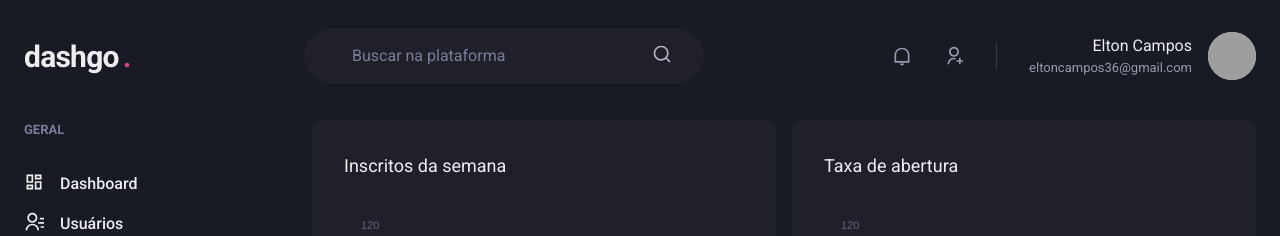
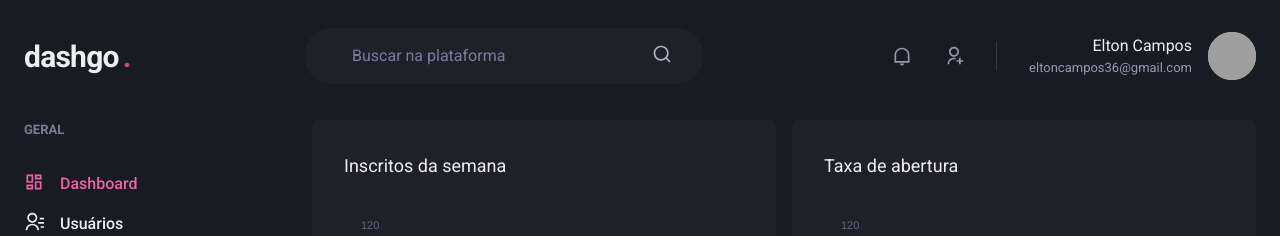
Before and after one commit to eltoncampos1/dashgo, a Next.js app: page /dashboard in a window 1280 px wide. Shown: the top 236 px of the page. Built offline with nearby package versions, Linux system fonts and the light colour scheme; grey boxes are pictures that could not be loaded.

Commit message:
feat: create ActiveLink component

```diff
--- /dev/null
+++ b/src/components/ActiveLink.tsx
@@ -0,0 +1,33 @@
+import Link, { LinkProps } from 'next/link';
+import { useRouter } from 'next/router';
+import { cloneElement, ReactElement } from 'react';
+
+interface ActiveLinkProps extends LinkProps {
+    children: ReactElement;
+    shouldMatchExactHref?: boolean;
+}
+
+export function ActiveLink({ children,shouldMatchExactHref ,...rest}: ActiveLinkProps) {
+    const { asPath } = useRouter()
+    let isActive = false;
+
+    if (shouldMatchExactHref && (asPath === rest.href || asPath === rest.as)) {
+        isActive = true;
+    }
+
+    if (!shouldMatchExactHref &&
+        (asPath.startsWith(String(rest.href))
+        || asPath.startsWith(String(rest.as)))
+    ){
+        isActive = true;
+    }
+
+
+    return (
+        <Link {...rest}>
+            {cloneElement(children, {
+                color: isActive ? 'pink.400' : 'gray.5'
+            })}
+        </Link>
+    )
+}
--- a/src/components/Sidebar/NavLink.tsx
+++ b/src/components/Sidebar/NavLink.tsx
@@ -1,7 +1,7 @@
+import { ElementType } from "react";
 import { Icon, Link as ChakraLink, Text, LinkProps as ChakraLinkProps } from "@chakra-ui/react";
-import { ElementType } from "react";
 
-import Link from 'next/link';
+import { ActiveLink } from "../ActiveLink";
 
 interface NavIconProps extends ChakraLinkProps {
     icon: ElementType;
@@ -11,11 +11,11 @@
 
 export function NavLink({ icon, children, href, ...rest }: NavIconProps) {
     return(
-        <Link href={href} passHref>
+        <ActiveLink href={href} passHref>
             <ChakraLink display="flex" align="center" {...rest}>
                 <Icon as={icon} fontSize="20" />
                 <Text ml="4" fontWeight="medium">{children}</Text>
             </ChakraLink>
-        </Link>
+        </ActiveLink>
     )
 }
```
